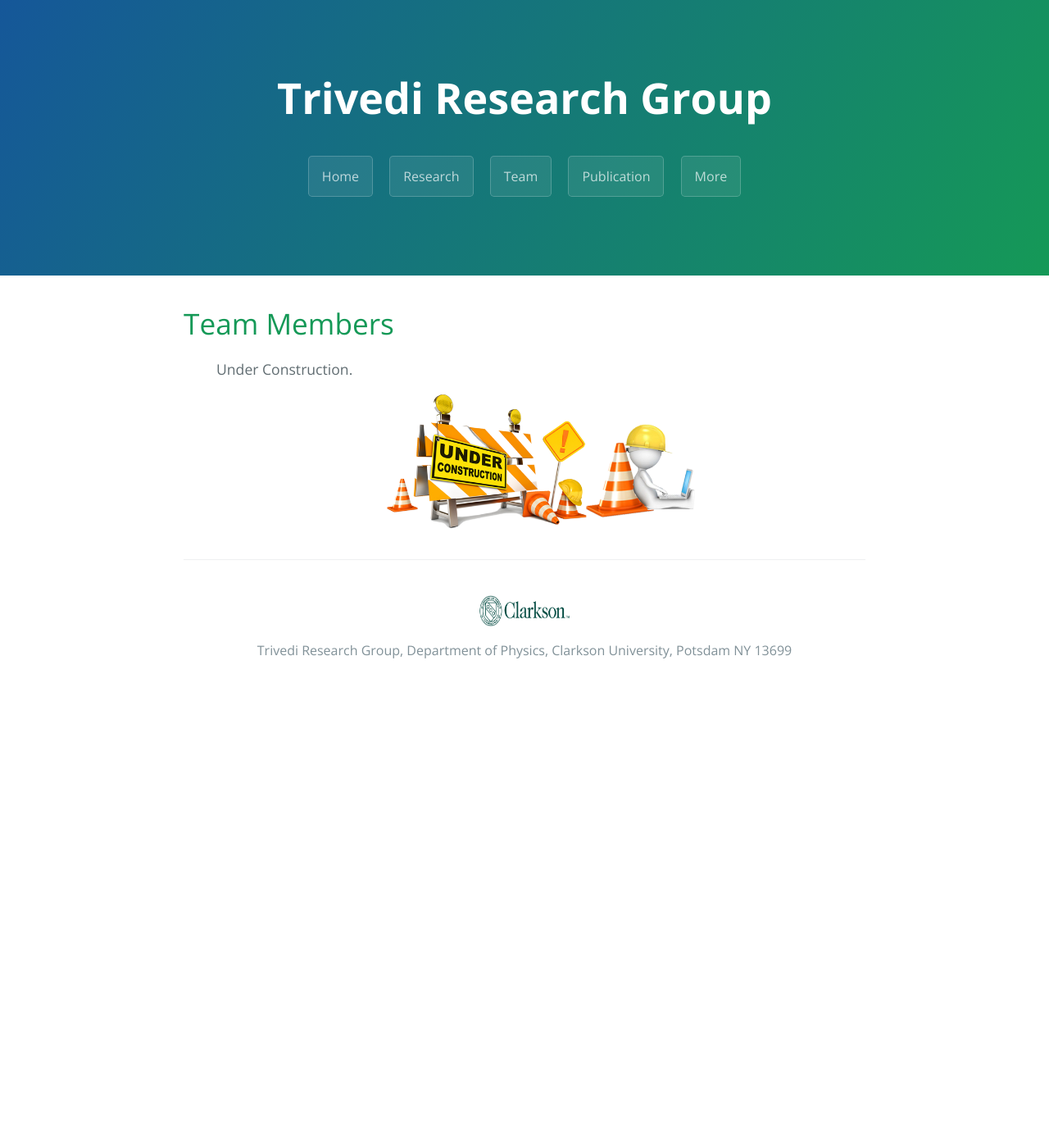
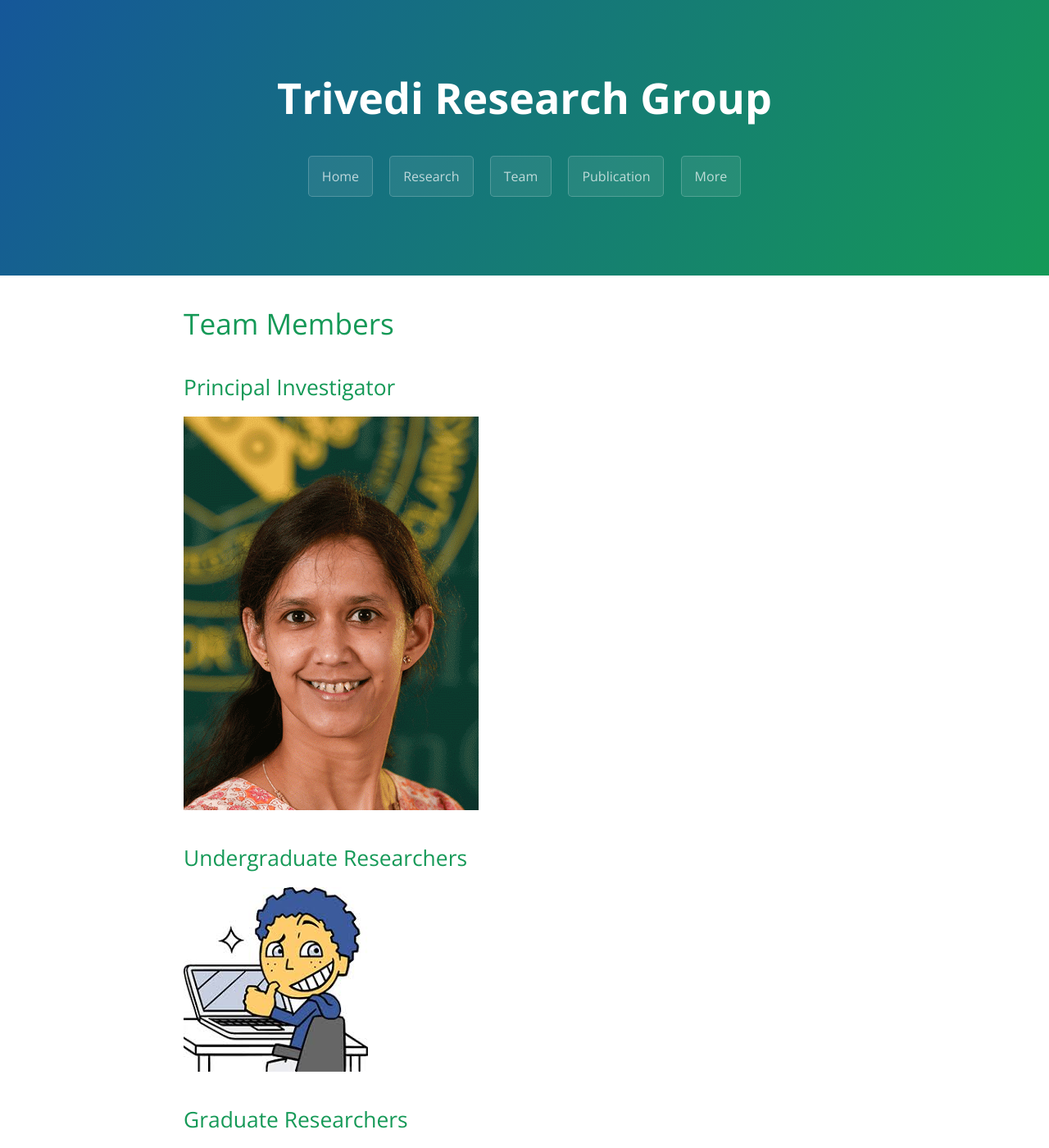
Before and after one commit to dharatrivedi/dharatrivedi.github.io, a Jekyll site: the page built from people.html, in a window 1280 px wide and 1400 px high. Shown: the whole window at 82% size. Built offline with Jekyll 4.4.1, drawn with Linux system fonts in a browser that asks for light colours.

Commit message:
Update people.html

```diff
--- a/people.html
+++ b/people.html
@@ -5,12 +5,11 @@ title: {{ site.name }}
 
 <div id="home">
   <h1>Team Members</h1>
-  <ul class="posts">
-    {% for post in site.posts %}
-      Under Construction.
-    {% endfor %}
-  </ul>
-  <ul class="center">
-    <img src="/images/UnderConstruction.png" alt="WebPageUnderConstruction">
-  </ul>
+  <h2>Principal Investigator</h2>
+  <img src="/images/PI.gif" alt="DharaTrivedi">
+  <h2>Undergraduate Researchers</h2>
+  <img src="/images/Boy.jpeg" alt="BrendanBarrow">
+  <h2>Graduate Researchers</h2>
+  <h3>Collaborations</h3>
+  <img src="/images/Boy.jpeg" alt="SraddhaAgrawal">
 </div>
```
